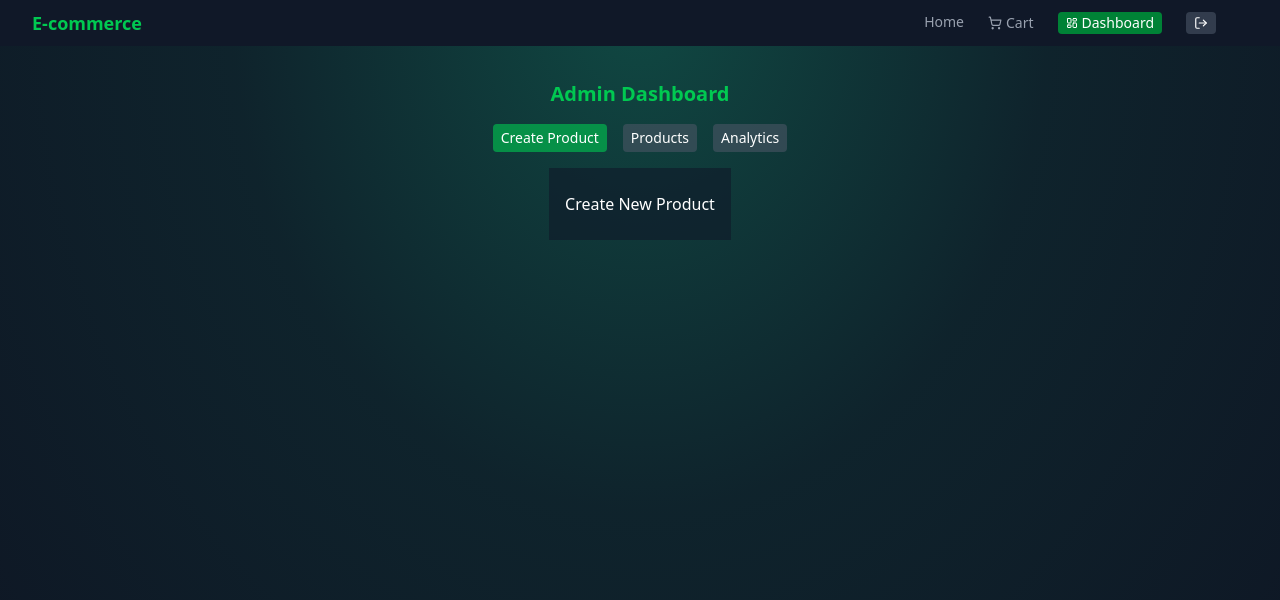
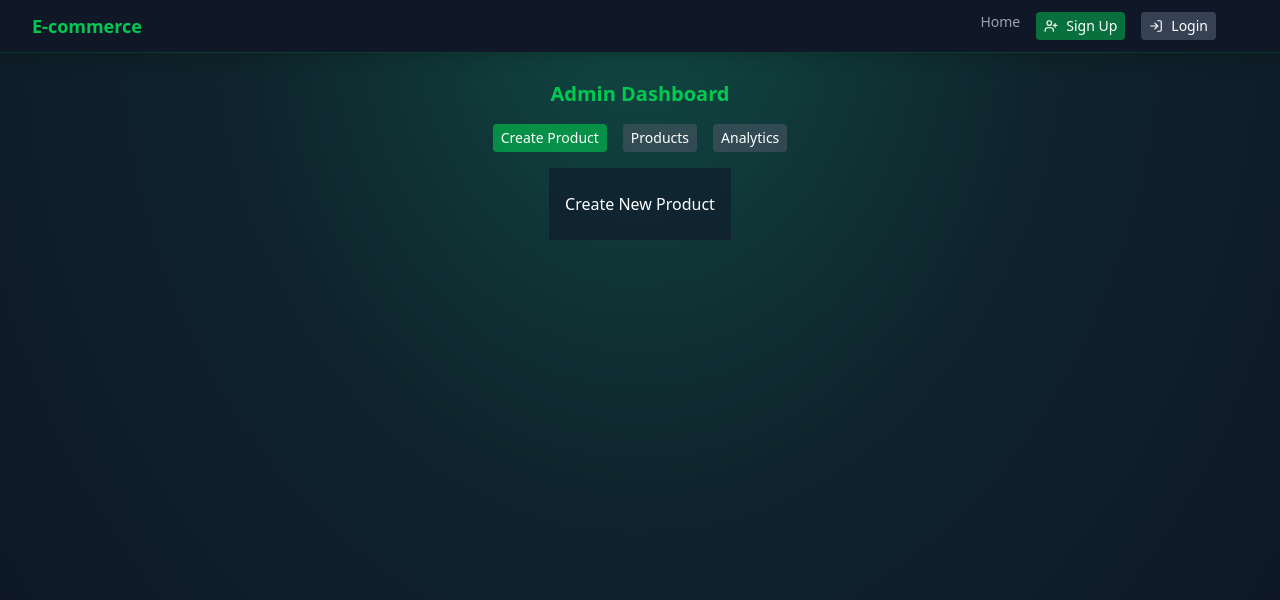
Before and after one commit to DevPastey/E_Commerce_Store, a React app in the folder frontend/: page / in a window 1280 px wide. Shown: the top 600 px of the page. Built offline with nearby package versions, Linux system fonts and the light colour scheme; the HTML template or start-up script is replaced by a standard one.

Commit message:
Implement Navbar

```diff
--- a/frontend/src/components/Navbar.tsx
+++ b/frontend/src/components/Navbar.tsx
@@ -1,27 +1,54 @@
 import { Link } from "react-router-dom"
-import { LayoutDashboard, LogOut, ShoppingCart } from 'lucide-react';
+import { LogIn, Lock, UserPlus, LogOut, ShoppingCart } from 'lucide-react';
 
+const user = false;
+const isAdmin = false;
 const Navbar = () => {
   return (
-    <div className="absolute top-0 w-full bg-gray-900 flex items-center justify-between py-1 px-8 text-sm">
+    <div className="fixed top-0 w-full bg-gray-900 flex items-center justify-between py-1 px-8 text-sm  z-40 backdrop-blur-lg shadow-lg transition duration-300 border-b border-primary-green/20">
 
-       <div className="text-primary-green text-lg font-bold">E-commerce</div>
+       <Link to="/" className="text-primary-green text-lg font-bold">E-commerce</Link>
 
-       <div className="flex gap-6 py-2 justify-center text-gray-400  mr-8 ">
-            <Link to="/">Home</Link>
+       <nav className="flex gap-4 py-2 justify-center text-gray-400  mr-8 ">
+          <Link to="/" className="hover:text-emerald-400 transition duration-300 ease-in-out">Home</Link>
 
-            <div className="flex items-center gap-1">
-                <ShoppingCart size={14}/>
-                <span>Cart</span>
-            </div>
+          {user && (
+              <Link to={"/cart"} className="relative flex items-center gap-1 group hover:text-emerald-400 transition duration-300 ease-in-out">
+                <ShoppingCart size={14} className=""/>
+                <span className="hidden sm:inline">Cart</span>
+                <span className="absolute -top-1 -left-2 bg-primary-green/50 text-white rounded-full px-[6px] py-px text-xs group-hover:bg-emerald-400 transition duration-300 ease-in-out">3</span>
+              </Link>
+          )}
 
-            <div className="bg-green-700 flex px-2 py- gap-1 items-center rounded text-white">
-                <LayoutDashboard size={12} />
-                <span>Dashboard</span>
-            </div>
 
-            <div className="bg-gray-600/60 px-2 py-1 rounded text-white"><LogOut size={14} /></div>
-       </div>
+          {isAdmin && (
+            <Link to={"/dashboard"} className="bg-primary-green/50 hover:bg-primary-green/70 flex px-2 py- gap-1 items-center rounded text-white">
+              <Lock size={14} />
+              <span className="hidden sm:inline">Dashboard</span>
+            </Link>
+          )}
+
+          {user
+            ? (
+               <button className="flex items-center bg-gray-700 hover:bg-gray-600 transition duration-300 ease-in-out px-2 py-1 rounded text-white">
+                  <LogOut size={14} />
+                  <span className="hidden sm:inline ml-2">Log Out</span>
+              </button>)
+            : (<>
+                  <Link to={"/signup"} className="flex items-center bg-primary-green/50 hover:bg-primary-green/70 px-2 py-1 rounded text-white">
+                    <UserPlus size={14} className="mr-2" />
+                    Sign Up
+                  </Link>
+
+                  <Link to={"/login"} className="flex items-center bg-gray-700 hover:bg-gray-600 px-2 py-1 rounded text-white">
+                    <LogIn size={14} className="mr-2" />
+                    Login
+                  </Link>
+                </>
+            )
+          }
+
+       </nav>
 
     </div>
   )
```
